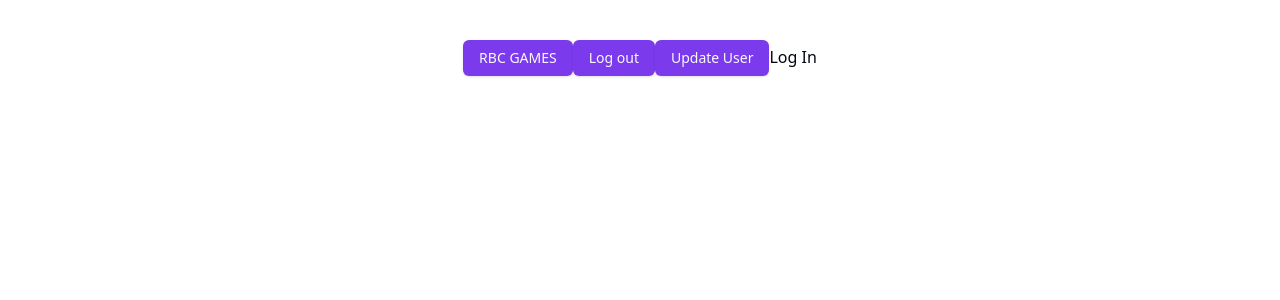
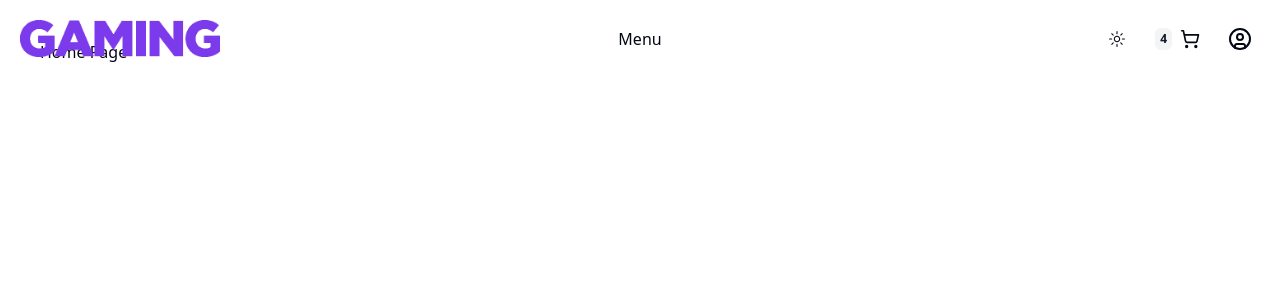
Before and after one commit to RoberPlus/rbc-games-next, a Next.js app: page / in a window 1280 px wide. Shown: the top 300 px of the page. Built offline with nearby package versions, Linux system fonts and the light colour scheme.

Commit message:
left side components done

```diff
--- a/app/page.tsx
+++ b/app/page.tsx
@@ -1,16 +1,13 @@
 import { Button } from '@/components/ui/button';
 import Link from 'next/link';
+import BasicLayout from '@/components/layouts/BasicLayout';
 
 export default function Home() {
   return (
     <>
-      <div className="m-10 text-center">
-        <Button>RBC GAMES</Button>
-
-        <Button>Log out</Button>
-        <Button>Update User</Button>
-        <Link href="/join/sign-in">Log In</Link>
-      </div>
+      <BasicLayout>
+        <h2>Home Page</h2>
+      </BasicLayout>
     </>
   );
 }
--- /dev/null
+++ b/components/Account/Account.tsx
@@ -0,0 +1,38 @@
+import { useAuth } from '@/hooks/useAuth';
+import React from 'react';
+import { redirect } from 'next/navigation';
+import { Button } from '../ui/button';
+import { ShoppingCart, CircleUser } from 'lucide-react';
+import { Badge } from '../ui/badge';
+
+const total = 4;
+
+const Account = () => {
+  const { user } = useAuth();
+  const goToLogin = () => redirect('/join/sign-in');
+  const goToAccount = () => redirect('/account');
+
+  const goToCart = () => {
+    if (!user) goToLogin();
+    else redirect('/cart');
+  };
+
+  return (
+    <div className="flex">
+      <Button className="px-3 [&_svg]:size-5 mx-2" onClick={goToCart} variant='ghost'>
+        {total > 0 && (
+          <Badge variant="secondary" className="px-1 justify-center">
+            {total}
+          </Badge>
+        )}
+        <ShoppingCart size={128} />
+      </Button>
+
+      <Button className="px-2 [&_svg]:size-6" onClick={!user ? goToLogin : goToLogin} variant={user ? 'link' : 'ghost'}>
+        <CircleUser />
+      </Button>
+    </div>
+  );
+};
+
+export default Account;
--- /dev/null
+++ b/components/TopBar/TopBar.tsx
@@ -0,0 +1,30 @@
+import Link from 'next/link';
+import Image from 'next/image';
+import image from '@/public/images/logo.png';
+import Account from '../Account/Account';
+import DarkMode from '../layouts/DarkMode';
+
+const TopBar = (props: any) => {
+  const { isOpenSearch } = props;
+
+  return (
+    <div className="flex items-center p-5 w-full z-10 fixed px-5">
+      <div className="w-1/5">
+        <Link href="/">
+          <Image src={image} alt="logo" height={30} width={200} />
+        </Link>
+      </div>
+
+      <div className="w-3/5 flex justify-center">
+        <span>Menu</span>
+      </div>
+
+      <div className="w-1/5 flex justify-end">
+        <DarkMode />
+        <Account />
+      </div>
+    </div>
+  );
+};
+
+export default TopBar;
--- /dev/null
+++ b/components/layouts/BasicLayout.tsx
@@ -0,0 +1,29 @@
+'use client'
+import TopBar from '../TopBar/TopBar';
+
+type BasicLayoutTypes = {
+  children: React.ReactNode;
+  isOpenSearch?: boolean;
+  isContainer?: boolean;
+  relative?: boolean;
+};
+
+const BasicLayout = ({
+  children,
+  isOpenSearch = false,
+  isContainer = false,
+  relative = false,
+}: BasicLayoutTypes) => {
+  return (
+    <>
+      {/*TOP BAR */}
+      <TopBar />
+      <div className="container p-10">
+        {isContainer ? <div className="container">{children}</div> : children}
+      </div>
+      {/*FOOTER */}
+    </>
+  );
+};
+
+export default BasicLayout;
--- a/components/layouts/DarkMode.tsx
+++ b/components/layouts/DarkMode.tsx
@@ -17,7 +17,7 @@ const DarkMode = () => {
   return (
     <DropdownMenu>
       <DropdownMenuTrigger asChild>
-        <Button variant="outline" size="icon">
+        <Button variant="ghost" size="icon" className="min-w-9">
           <SunIcon className="h-[1.2rem] w-[1.2rem] rotate-0 scale-100 transition-all dark:-rotate-90 dark:scale-0" />
           <MoonIcon className="absolute h-[1.2rem] w-[1.2rem] rotate-90 scale-0 transition-all dark:rotate-0 dark:scale-100" />
           <span className="sr-only">Toggle theme</span>
--- /dev/null
+++ b/components/ui/badge.tsx
@@ -0,0 +1,36 @@
+import * as React from "react"
+import { cva, type VariantProps } from "class-variance-authority"
+
+import { cn } from "@/lib/utils"
+
+const badgeVariants = cva(
+  "inline-flex items-center rounded-md border px-2.5 py-0.5 text-xs font-semibold transition-colors focus:outline-none focus:ring-2 focus:ring-ring focus:ring-offset-2",
+  {
+    variants: {
+      variant: {
+        default:
+          "border-transparent bg-primary text-primary-foreground shadow hover:bg-primary/80",
+        secondary:
+          "border-transparent bg-secondary text-secondary-foreground hover:bg-secondary/80",
+        destructive:
+          "border-transparent bg-destructive text-destructive-foreground shadow hover:bg-destructive/80",
+        outline: "text-foreground",
+      },
+    },
+    defaultVariants: {
+      variant: "default",
+    },
+  }
+)
+
+export interface BadgeProps
+  extends React.HTMLAttributes<HTMLDivElement>,
+    VariantProps<typeof badgeVariants> {}
+
+function Badge({ className, variant, ...props }: BadgeProps) {
+  return (
+    <div className={cn(badgeVariants({ variant }), className)} {...props} />
+  )
+}
+
+export { Badge, badgeVariants }
```
